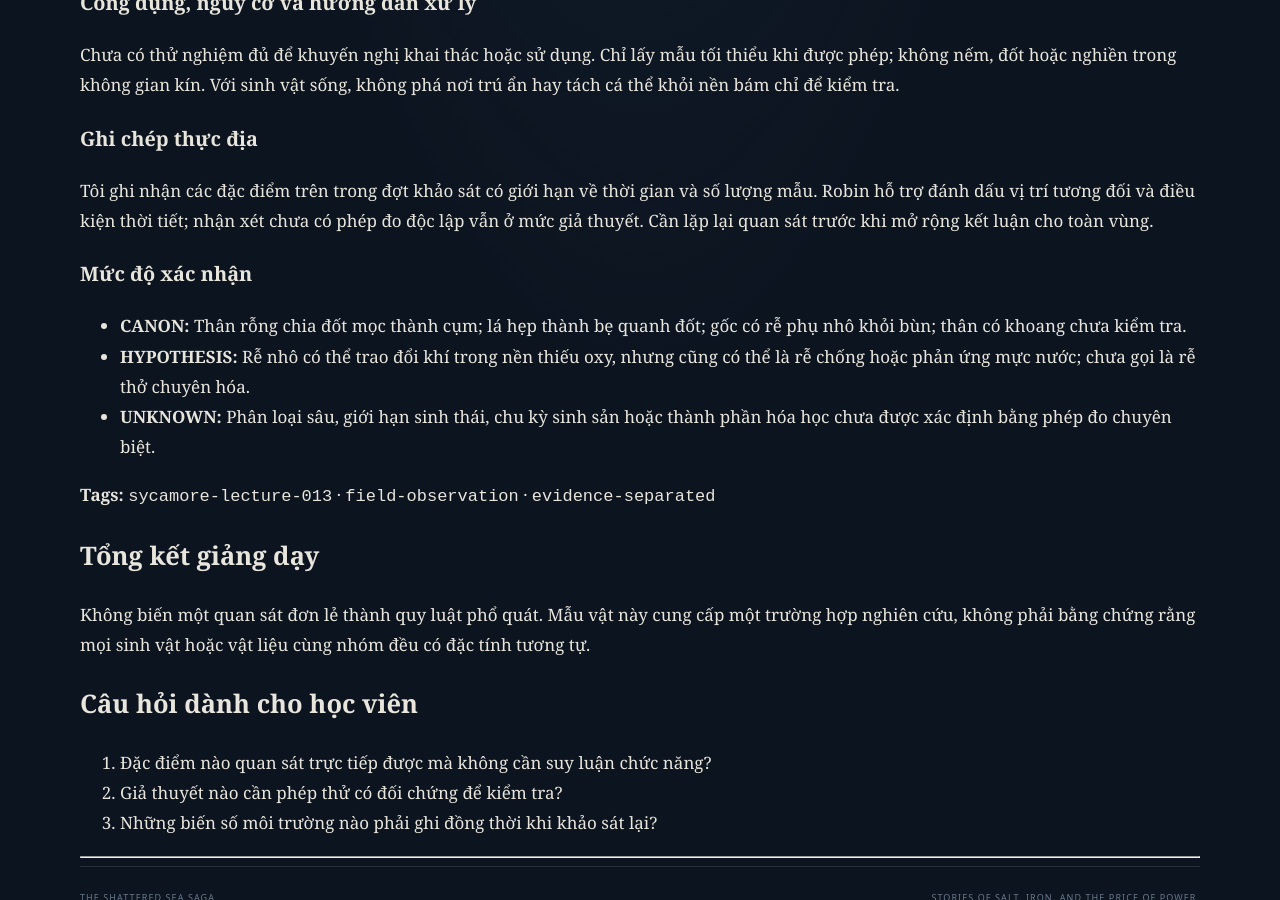
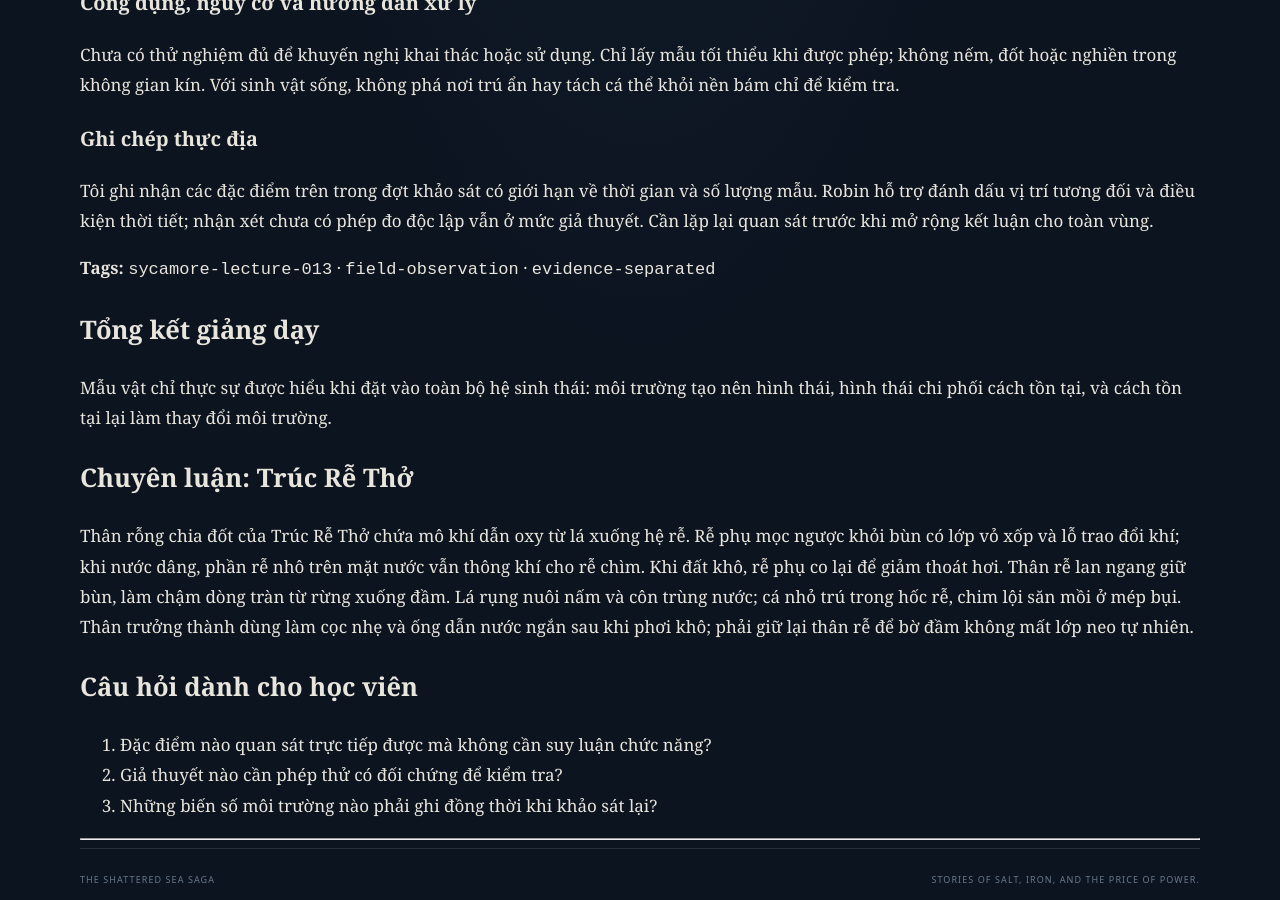
Before and after one commit to trduy91/seven-seas-reader, a Jekyll site: the page built from site/field-notes/sycamore/lecture-013-ranh-gioi-giua-rung-va-dam-lay.md, in a window 1280 px wide and 900 px high, scrolled down 1145 px. Built offline with Jekyll 4.4.1, drawn with Linux system fonts in a browser that asks for light colours; our own code applies the rules of GitHub Pages for plain Markdown files.

Commit message:
Canon revision: expand Sycamore field lecture and normalize image URL

```diff
--- a/site/field-notes/sycamore/lecture-013-ranh-gioi-giua-rung-va-dam-lay.md
+++ b/site/field-notes/sycamore/lecture-013-ranh-gioi-giua-rung-va-dam-lay.md
@@ -10,7 +10,6 @@ Ranh giới giữa rừng và đầm lầy là chủ đề của buổi khảo s
 ## I. Thực vật — Trúc Rễ Thở
 
 ![Tranh khoa học Trúc Rễ Thở](https://raw.githubusercontent.com/trduy91/seven-seas/main/docs/world/geography/ecology/sycamore-field-notes/images/SS-SYC-20261127-013-PL01.jpg)
-
 
 **Mã hồ sơ:** `SS-SYC-20261127-013-PL01`
 **Phân loại:** Cây thân đốt ở đất ngập theo mùa
@@ -32,17 +31,15 @@ Chưa có thử nghiệm đủ để khuyến nghị khai thác hoặc sử dụ
 
 Tôi ghi nhận các đặc điểm trên trong đợt khảo sát có giới hạn về thời gian và số lượng mẫu. Robin hỗ trợ đánh dấu vị trí tương đối và điều kiện thời tiết; nhận xét chưa có phép đo độc lập vẫn ở mức giả thuyết. Cần lặp lại quan sát trước khi mở rộng kết luận cho toàn vùng.
 
-### Mức độ xác nhận
-
-- **CANON:** Thân rỗng chia đốt mọc thành cụm; lá hẹp thành bẹ quanh đốt; gốc có rễ phụ nhô khỏi bùn; thân có khoang chưa kiểm tra.
-- **HYPOTHESIS:** Rễ nhô có thể trao đổi khí trong nền thiếu oxy, nhưng cũng có thể là rễ chống hoặc phản ứng mực nước; chưa gọi là rễ thở chuyên hóa.
-- **UNKNOWN:** Phân loại sâu, giới hạn sinh thái, chu kỳ sinh sản hoặc thành phần hóa học chưa được xác định bằng phép đo chuyên biệt.
-
 **Tags:** `sycamore-lecture-013` · `field-observation` · `evidence-separated`
 
 ## Tổng kết giảng dạy
 
-Không biến một quan sát đơn lẻ thành quy luật phổ quát. Mẫu vật này cung cấp một trường hợp nghiên cứu, không phải bằng chứng rằng mọi sinh vật hoặc vật liệu cùng nhóm đều có đặc tính tương tự.
+Mẫu vật chỉ thực sự được hiểu khi đặt vào toàn bộ hệ sinh thái: môi trường tạo nên hình thái, hình thái chi phối cách tồn tại, và cách tồn tại lại làm thay đổi môi trường.
+
+## Chuyên luận: Trúc Rễ Thở
+
+Thân rỗng chia đốt của Trúc Rễ Thở chứa mô khí dẫn oxy từ lá xuống hệ rễ. Rễ phụ mọc ngược khỏi bùn có lớp vỏ xốp và lỗ trao đổi khí; khi nước dâng, phần rễ nhô trên mặt nước vẫn thông khí cho rễ chìm. Khi đất khô, rễ phụ co lại để giảm thoát hơi. Thân rễ lan ngang giữ bùn, làm chậm dòng tràn từ rừng xuống đầm. Lá rụng nuôi nấm và côn trùng nước; cá nhỏ trú trong hốc rễ, chim lội săn mồi ở mép bụi. Thân trưởng thành dùng làm cọc nhẹ và ống dẫn nước ngắn sau khi phơi khô; phải giữ lại thân rễ để bờ đầm không mất lớp neo tự nhiên.
 
 ## Câu hỏi dành cho học viên
 
```
